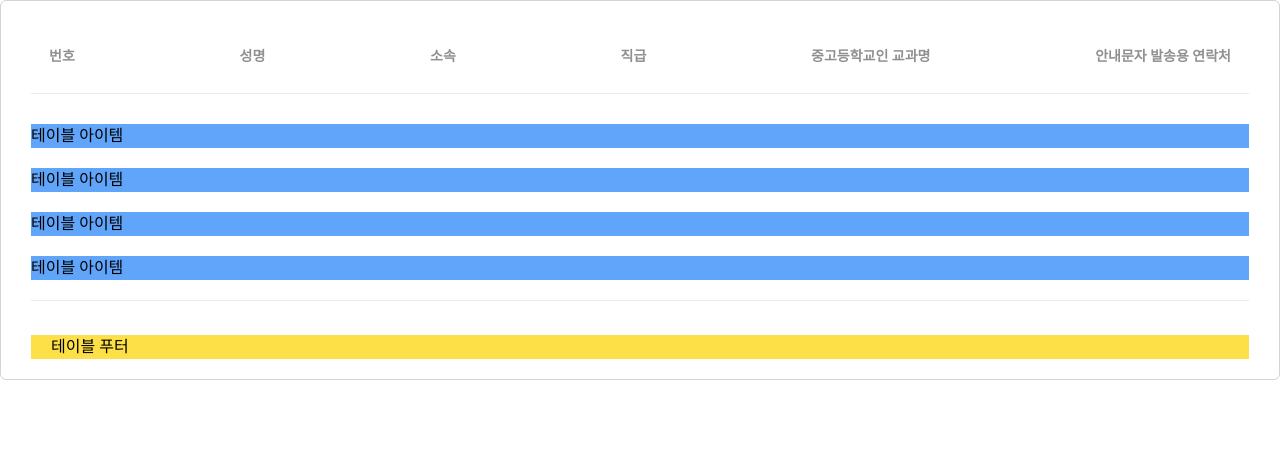
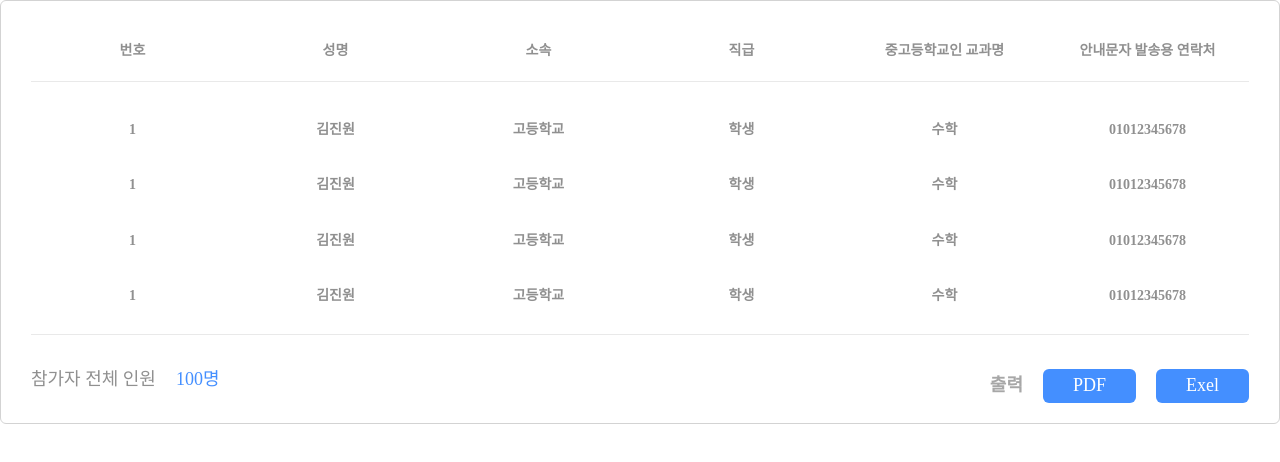
Before and after one commit to School-of-Company/Expo-Client, a Next.js app: page /expo-manage in a window 1280 px wide. Shown: the top 462 px of the page. Built offline with nearby package versions, Linux system fonts and the light colour scheme.

Commit message:
🎨Add: table form

```diff
--- a/src/entities/expo-manage/index.tsx
+++ b/src/entities/expo-manage/index.tsx
@@ -1 +1,2 @@
 export { default as TableHeader } from './ui/TableHeader';
+export { default as TableItem } from './ui/TableItem';
--- /dev/null
+++ b/src/entities/expo-manage/ui/TableFooter/index.tsx
@@ -0,0 +1,20 @@
+import React from 'react';
+import SmallButton from '@/shared/ui/SmallButton';
+
+const TableFooter = ({ num = 100 }: { num?: number }) => {
+  return (
+    <div className="flex justify-between">
+      <div className="flex gap-6">
+        <p className="text-body2 text-gray-500">참가자 전체 인원</p>
+        <p className="text-body2 text-main-600">{num}명</p>
+      </div>
+      <div className="flex items-center gap-6">
+        <p className="text-body1 text-gray-400">출력</p>
+        <SmallButton text="PDF" />
+        <SmallButton text="Exel" />
+      </div>
+    </div>
+  );
+};
+
+export default TableFooter;
--- a/src/entities/expo-manage/ui/TableHeader/index.tsx
+++ b/src/entities/expo-manage/ui/TableHeader/index.tsx
@@ -12,8 +12,8 @@ const TableHeader = () => {
   return (
     <div className="flex items-center justify-between border-b-1 border-solid border-gray-100 py-6">
       {categories.map((category, index) => (
-        <div key={index} className="px-[18px] py-[6px]">
-          <p className="text-caption1 text-gray-500">{category}</p>
+        <div key={index} className="flex-1">
+          <p className="text-center text-caption1 text-gray-500">{category}</p>
         </div>
       ))}
     </div>
--- /dev/null
+++ b/src/entities/expo-manage/ui/TableItem/index.tsx
@@ -0,0 +1,16 @@
+import React from 'react';
+
+const TableItem = () => {
+  const items = ['1', '김진원', '고등학교', '학생', '수학', '01012345678'];
+  return (
+    <div className="flex items-center justify-between py-2">
+      {items.map((item, index) => (
+        <div key={index} className="flex-1">
+          <p className="text-center text-caption1 text-gray-500">{item}</p>
+        </div>
+      ))}
+    </div>
+  );
+};
+
+export default TableItem;
--- /dev/null
+++ b/src/shared/ui/SmallButton/index.tsx
@@ -0,0 +1,11 @@
+import React from 'react';
+
+const SmallButton = ({ text }: { text: string }) => {
+  return (
+    <button className="rounded-sm bg-main-600 px-[30px] py-[6px] text-body2 text-white">
+      {text}
+    </button>
+  );
+};
+
+export default SmallButton;
--- a/src/widgets/expo-manage/ui/TableForm/index.tsx
+++ b/src/widgets/expo-manage/ui/TableForm/index.tsx
@@ -1,5 +1,6 @@
 import React from 'react';
-import { TableHeader } from '@/entities/expo-manage';
+import { TableHeader, TableItem } from '@/entities/expo-manage';
+import TableFooter from '@/entities/expo-manage/ui/TableFooter';
 
 const TableForm = () => {
   return (
@@ -7,13 +8,13 @@ const TableForm = () => {
       <div className="space-y-[30px] border-b-1 border-solid border-gray-100 pb-6">
         <TableHeader />
         <div className="space-y-6">
-          <div className="bg-blue-400">테이블 아이템</div>
-          <div className="bg-blue-400">테이블 아이템</div>
-          <div className="bg-blue-400">테이블 아이템</div>
-          <div className="bg-blue-400">테이블 아이템</div>
+          <TableItem />
+          <TableItem />
+          <TableItem />
+          <TableItem />
         </div>
       </div>
-      <div className="bg-yellow-300 px-6">테이블 푸터</div>
+      <TableFooter />
     </div>
   );
 };
```
